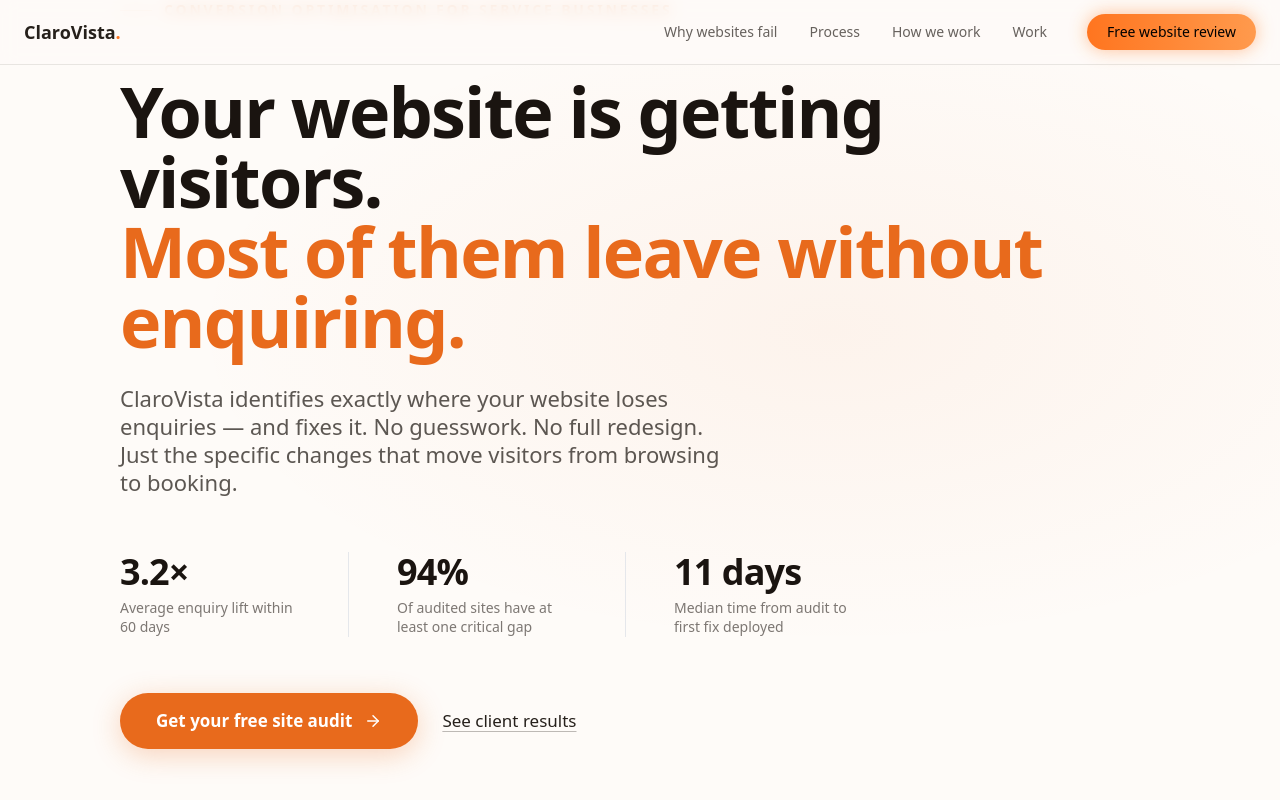
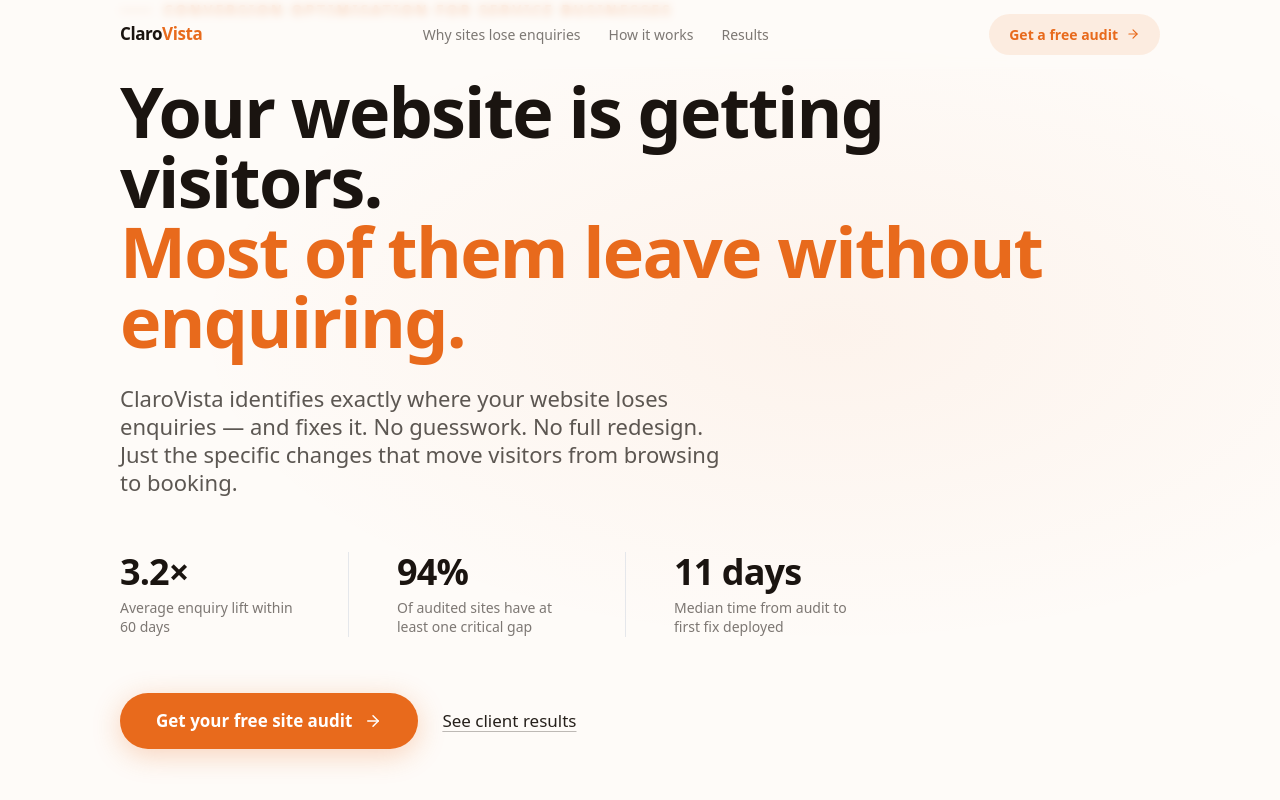
Before and after one commit to dharanshetty05/ClaroVista, a Next.js app: page / in a window 1280 px wide. Shown: the top 800 px of the page. Built offline with nearby package versions, Linux system fonts and the light colour scheme.

Commit message:
refactor: redeveloped Navbar section

```diff
--- a/components/layout/Navbar.tsx
+++ b/components/layout/Navbar.tsx
@@ -1,149 +1,211 @@
 "use client"
 
-import { useState } from "react"
-import { Menu, X } from "lucide-react"
+import { useState, useEffect } from "react"
+import { motion, AnimatePresence } from "framer-motion"
+import { Menu, X, ArrowRight } from "lucide-react"
+
+// ─── Navigation links ─────────────────────────────────────────────────────────
+const navLinks = [
+  { label: "Why sites lose enquiries", id: "problem" },
+  { label: "How it works", id: "process" },
+  { label: "Results", id: "projects" },
+]
+
+const CTA_LABEL = "Get a free audit"
+const CTA_ID = "contact"
 
 export default function Navbar() {
   const [open, setOpen] = useState(false)
+  const [scrolled, setScrolled] = useState(false)
 
-  const scrollToSection = (id: string) => {
-    const el = document.getElementById(id)
-    if (!el) return
+  // ── Scroll detection ──────────────────────────────────────────────────────
+  useEffect(() => {
+    const onScroll = () => setScrolled(window.scrollY > 40)
+    window.addEventListener("scroll", onScroll, { passive: true })
+    return () => window.removeEventListener("scroll", onScroll)
+  }, [])
 
-    el.scrollIntoView({
-      behavior: "smooth",
-      block: "start",
-    })
+  // ── Lock body scroll when mobile menu open ────────────────────────────────
+  useEffect(() => {
+    document.body.style.overflow = open ? "hidden" : ""
+    return () => { document.body.style.overflow = "" }
+  }, [open])
+
+  const scrollTo = (id: string) => {
+    document.getElementById(id)?.scrollIntoView({ behavior: "smooth", block: "start" })
+    setOpen(false)
   }
 
   return (
-    <header className="fixed top-0 left-0 z-50 w-full bg-[#fefbf8]/80 backdrop-blur border-b border-[#26201b]/10">
-      <div className="mx-auto max-w-7xl px-6">
-        <div className="flex h-16 items-center justify-between">
-          {/* Logo */}
+    <>
+      <header
+        className={`
+          fixed top-0 left-0 z-50 w-full
+          transition-all duration-300
+          ${scrolled
+            ? "bg-[#fefbf8]/92 backdrop-blur-md border-b border-[#26201b]/10 shadow-[0_1px_24px_rgba(38,32,27,0.06)]"
+            : "bg-[#fefbf8]/70 backdrop-blur-sm border-b border-transparent"
+          }
+        `}
+      >
+        <div className="mx-auto max-w-[1200px] px-6 lg:px-12 xl:px-20">
+          <div className="flex h-[68px] items-center justify-between gap-8">
+
+            {/* ── LOGO ── */}
             <button
-            onClick={() => scrollToSection("hero")}
-            className="text-lg font-semibold text-[#26201b]"
+              onClick={() => scrollTo("hero")}
+              className="
+                shrink-0 text-[17px] font-bold tracking-tight text-[#1a1410]
+                focus-visible:outline-none focus-visible:ring-2
+                focus-visible:ring-[#e86a1c] focus-visible:ring-offset-2 rounded-sm
+              "
+              aria-label="ClaroVista — back to top"
             >
-            ClaroVista<span className="text-[#ff751f]">.</span>
+              Claro<span className="text-[#e86a1c]">Vista</span>
             </button>
 
-          {/* Desktop nav */}
-          <nav className="hidden md:flex items-center gap-8">
+            {/* ── DESKTOP NAV ── */}
+            <nav className="hidden md:flex items-center gap-7" aria-label="Primary">
+              {navLinks.map(({ label, id }) => (
                 <button
-              onClick={() => scrollToSection("problem")}
-              className="text-sm text-[#26201b]/70 hover:text-[#26201b] transition"
+                  key={id}
+                  onClick={() => scrollTo(id)}
+                  className="
+                    text-[14px] font-medium text-[#26201b]/60
+                    hover:text-[#26201b]
+                    transition-colors duration-200
+                    focus-visible:outline-none focus-visible:ring-2
+                    focus-visible:ring-[#e86a1c] focus-visible:ring-offset-2 rounded-sm
+                  "
                 >
-              Why websites fail
+                  {label}
                 </button>
+              ))}
+            </nav>
+
+            {/* ── DESKTOP CTA ── */}
             <button
-              onClick={() => scrollToSection("process")}
-              className="text-sm text-[#26201b]/70 hover:text-[#26201b] transition"
+              onClick={() => scrollTo(CTA_ID)}
+              className={`
+                hidden md:inline-flex items-center gap-2 shrink-0
+                rounded-full px-5 py-2.5
+                text-[14px] font-semibold
+                transition-all duration-300
+                focus-visible:outline-none focus-visible:ring-2
+                focus-visible:ring-[#e86a1c] focus-visible:ring-offset-2
+                ${scrolled
+                  ? "bg-[#e86a1c] text-white shadow-[0_4px_20px_rgba(232,106,28,0.25)] hover:bg-[#d45e14] hover:shadow-[0_4px_24px_rgba(232,106,28,0.38)]"
+                  : "bg-[#e86a1c]/10 text-[#e86a1c] hover:bg-[#e86a1c]/16"
+                }
+              `}
             >
-              Process
-            </button>
-            <button
-              onClick={() => scrollToSection("how-we-work")}
-              className="text-sm text-[#26201b]/70 hover:text-[#26201b] transition"
-            >
-              How we work
-            </button>
-            <button
-              onClick={() => scrollToSection("projects")}
-              className="text-sm text-[#26201b]/70 hover:text-[#26201b] transition"
-            >
-              Work
+              {CTA_LABEL}
+              <ArrowRight size={14} className="shrink-0" />
             </button>
 
-            {/* Primary CTA */}
-            <button
-              onClick={() => scrollToSection("contact")}
-              className="
-                ml-2 inline-flex items-center justify-center
-                rounded-full
-                px-5 py-2
-                text-sm font-medium text-black
-                bg-gradient-to-r from-[#ff751f] to-[#ff9a4d]
-                shadow-[0_0_18px_rgba(255,117,31,0.45)]
-                transition hover:shadow-[0_0_28px_rgba(255,117,31,0.6)]
-              "
-            >
-              Free website review
-            </button>
-          </nav>
-
-          {/* Mobile toggle */}
+            {/* ── MOBILE TOGGLE ── */}
             <button
               onClick={() => setOpen(!open)}
-            className="md:hidden text-[#26201b]"
-            aria-label="Toggle menu"
+              className="
+                md:hidden p-1.5 -mr-1.5 rounded-md
+                text-[#26201b]
+                transition-colors hover:bg-[#26201b]/6
+                focus-visible:outline-none focus-visible:ring-2
+                focus-visible:ring-[#e86a1c]
+              "
+              aria-label={open ? "Close menu" : "Open menu"}
+              aria-expanded={open}
             >
               {open ? <X size={22} /> : <Menu size={22} />}
             </button>
+
           </div>
         </div>
+      </header>
 
-      {/* Mobile menu */}
+      {/* ── MOBILE DRAWER ── */}
+      <AnimatePresence>
         {open && (
-        <div className="md:hidden border-t border-[#26201b]/10 bg-[#fefbf8]">
-          <nav className="flex flex-col px-6 py-6 gap-5">
-            <button
-              onClick={() => {
-                scrollToSection("problem")
-                setOpen(false)
-              }}
-              className="text-[#26201b] text-left"
+          <>
+            {/* Backdrop */}
+            <motion.div
+              key="backdrop"
+              initial={{ opacity: 0 }}
+              animate={{ opacity: 1 }}
+              exit={{ opacity: 0 }}
+              transition={{ duration: 0.2 }}
+              className="fixed inset-0 z-40 bg-[#1a1410]/30 backdrop-blur-sm md:hidden"
+              aria-hidden
+              onClick={() => setOpen(false)}
+            />
+
+            {/* Drawer panel */}
+            <motion.div
+              key="drawer"
+              initial={{ opacity: 0, y: -8 }}
+              animate={{ opacity: 1, y: 0 }}
+              exit={{ opacity: 0, y: -8 }}
+              transition={{ duration: 0.22, ease: [0.22, 1, 0.36, 1] }}
+              className="
+                fixed top-[68px] left-0 right-0 z-50
+                bg-[#fefbf8]
+                border-b border-[#26201b]/10
+                shadow-[0_8px_40px_rgba(26,20,16,0.12)]
+                md:hidden
+              "
             >
-              Why websites fail
-            </button>
-            <button
-              onClick={() => {
-                scrollToSection("process")
-                setOpen(false)
-              }}
-              className="text-[#26201b] text-left"
+              <nav
+                className="flex flex-col px-6 pt-5 pb-7 gap-1"
+                aria-label="Mobile navigation"
               >
-              Process
-            </button>
-            <button
-              onClick={() => {
-                scrollToSection("how-we-work")
-                setOpen(false)
-              }}
-              className="text-[#26201b] text-left"
+                {navLinks.map(({ label, id }, i) => (
+                  <motion.button
+                    key={id}
+                    initial={{ opacity: 0, x: -8 }}
+                    animate={{ opacity: 1, x: 0 }}
+                    transition={{ delay: i * 0.05, duration: 0.2 }}
+                    onClick={() => scrollTo(id)}
+                    className="
+                      text-left text-[16px] font-medium text-[#26201b]
+                      py-3.5 border-b border-[#26201b]/8
+                      hover:text-[#e86a1c] transition-colors duration-150
+                      focus-visible:outline-none focus-visible:text-[#e86a1c]
+                    "
                   >
-              How we work
-            </button>
-            <button
-              onClick={() => {
-                scrollToSection("projects")
-                setOpen(false)
-              }}
-              className="text-[#26201b] text-left"
-            >
-              Work
-            </button>
+                    {label}
+                  </motion.button>
+                ))}
 
                 {/* Mobile CTA */}
-            <button
-              onClick={() => {
-                scrollToSection("contact")
-                setOpen(false)
-              }}
+                <motion.button
+                  initial={{ opacity: 0, y: 6 }}
+                  animate={{ opacity: 1, y: 0 }}
+                  transition={{ delay: navLinks.length * 0.05 + 0.04, duration: 0.22 }}
+                  onClick={() => scrollTo(CTA_ID)}
                   className="
-                mt-2 inline-flex justify-center
-                rounded-full
-                px-5 py-3
-                text-black font-medium
-                bg-gradient-to-r from-[#ff751f] to-[#ff9a4d]
-                shadow-[0_0_20px_rgba(255,117,31,0.45)]
+                    mt-5 w-full inline-flex items-center justify-center gap-2
+                    rounded-full px-6 py-3.5
+                    text-[15px] font-semibold text-white
+                    bg-[#e86a1c]
+                    shadow-[0_4px_24px_rgba(232,106,28,0.28)]
+                    hover:bg-[#d45e14] transition-colors duration-200
+                    focus-visible:outline-none focus-visible:ring-2
+                    focus-visible:ring-[#e86a1c] focus-visible:ring-offset-2
                   "
                 >
-              Free website review
-            </button>
+                  {CTA_LABEL}
+                  <ArrowRight size={16} />
+                </motion.button>
+
+                {/* Trust micro-line */}
+                <p className="mt-3 text-center text-[13px] text-[#26201b]/45">
+                  Free. No commitment. Results in weeks.
+                </p>
               </nav>
-        </div>
+            </motion.div>
+          </>
         )}
-    </header>
+      </AnimatePresence>
+    </>
   )
 }
```
Lines whose indentation alone changed are shown as unchanged.
